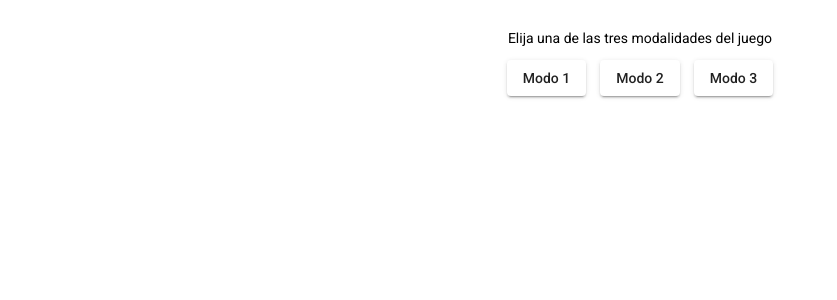
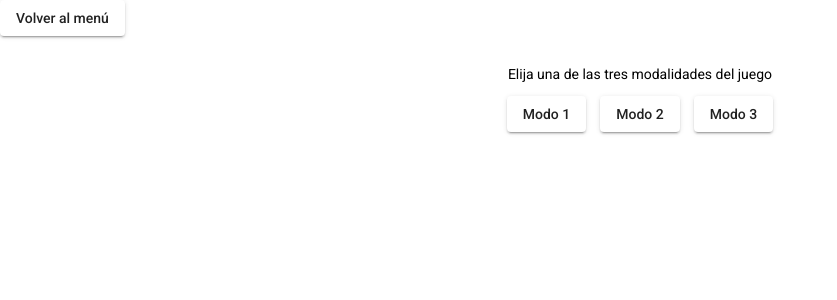
Before and after one commit to saureth/practica-logica, an Angular app: page /#/practica in a window 1280 px wide. Shown: the top 300 px of the page, without its empty margins (0-837 px from the left). Built offline with nearby package versions, Linux system fonts and the light colour scheme.

Commit message:
[FEAT] Se agrega botón para volver al menú principal

```diff
--- a/src/app/practica/modo-uno/modo-uno.component.html
+++ b/src/app/practica/modo-uno/modo-uno.component.html
@@ -3,17 +3,17 @@
     <div>
       <mat-form-field class="example-full-width">
         <mat-label>Número</mat-label>
-                <input type="number" formControlName="numeroUsuario" matInput placeholder="Escriba un número de 4 dígitos sin repetir">
+        <input type="number" formControlName="numeroUsuario" matInput
+          placeholder="Escriba un número de 4 dígitos sin repetir">
       </mat-form-field>
     </div>
     <div>
       <button mat-raised-button (click)="comparar()">Adivinar</button>
     </div>
 
-        <div class="resultado" >
+    <div class="resultado">
       <h3> {{resultadoUltimoIntento}}</h3>
     </div>
-
     <div class="table">
       <mat-table [dataSource]="datosTabla" class="mat-elevation-z8">
 
--- a/src/app/practica/principal/principal.component.html
+++ b/src/app/practica/principal/principal.component.html
@@ -1,4 +1,7 @@
 <div class="container">
+    <div>
+        <button mat-raised-button (click)="volverMenu()">Volver al menú</button>
+    </div>
     <div class="game-selection" *ngIf="!gameIsSelected">
         <div class="title">
             <p> Elija una de las tres modalidades del juego</p>
--- a/src/app/practica/principal/principal.component.ts
+++ b/src/app/practica/principal/principal.component.ts
@@ -20,4 +20,9 @@ export class PrincipalComponent implements OnInit {
     this.selectedGame = type;
   }
 
+  volverMenu(){
+    this.gameIsSelected = false;
+    this.selectedGame = -1;
+  }
+
 }
```
Lines whose indentation alone changed are shown as unchanged.
